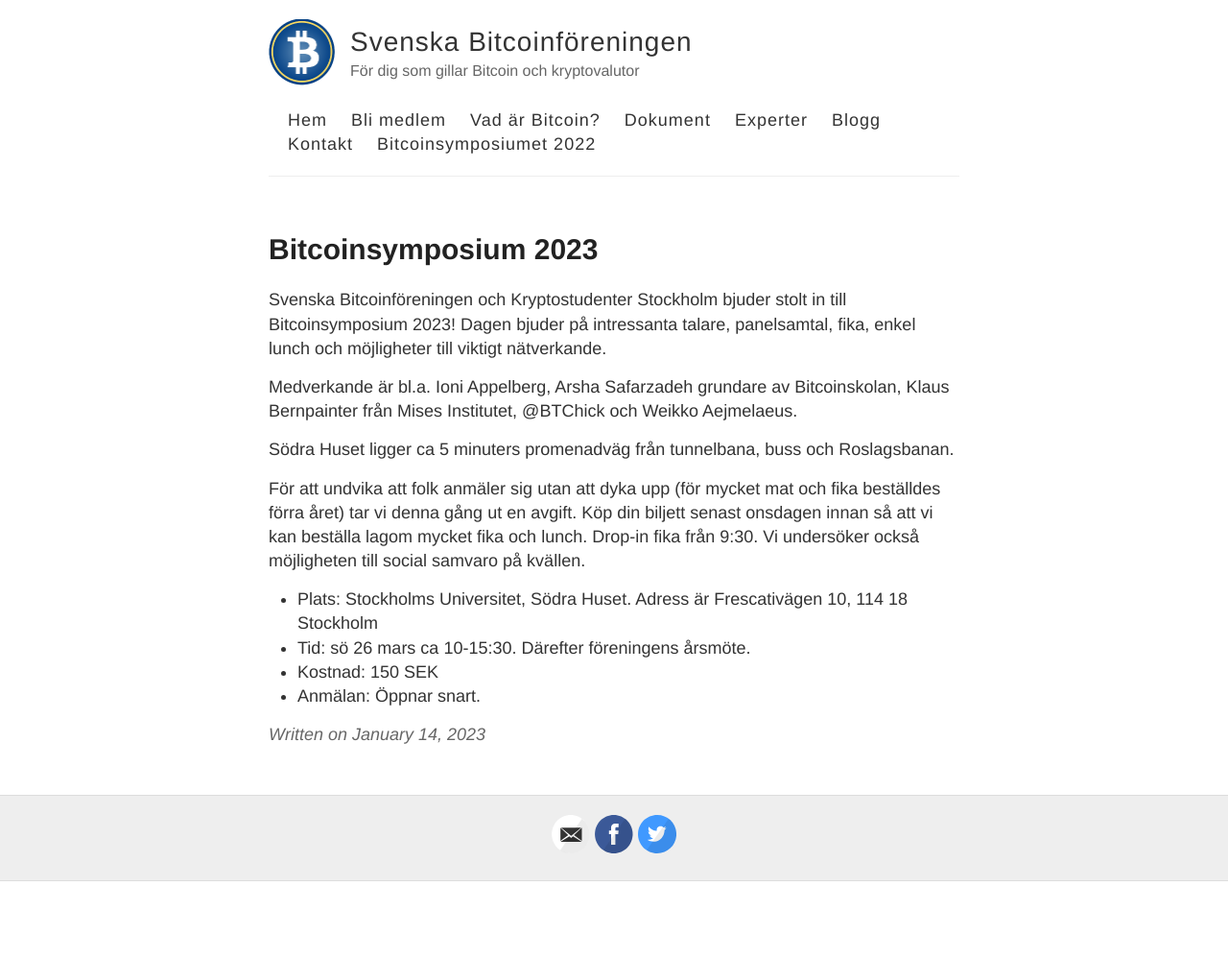
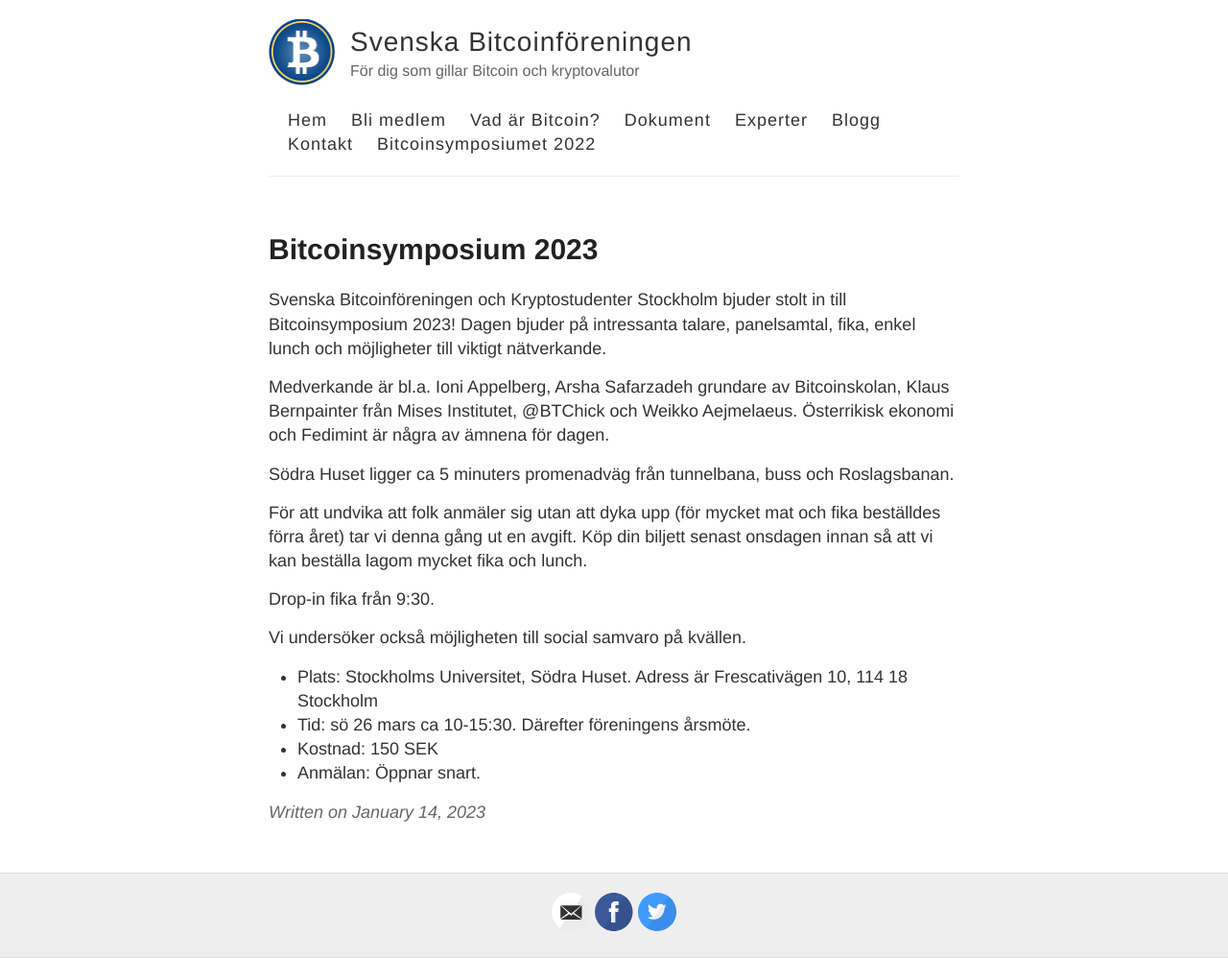
Before and after one commit to bitcoinforeningen/bitcoinforeningen.github.io, a Jekyll site: the page built from _posts/2023-01-14-symposium.md, in a window 1280 px wide. Shown: the whole page at 96% size. Built offline with Jekyll 4.4.1, drawn with Linux system fonts in a browser that asks for light colours; before the commit the page ends 918 px from its top, so only the background shows below that.

Commit message:
Update 2023-01-14-symposium.md

```diff
--- a/_posts/2023-01-14-symposium.md
+++ b/_posts/2023-01-14-symposium.md
@@ -5,12 +5,15 @@ title: Bitcoinsymposium 2023
 
 Svenska Bitcoinföreningen och Kryptostudenter Stockholm bjuder stolt in till Bitcoinsymposium 2023! Dagen bjuder på intressanta talare, panelsamtal, fika, enkel lunch och möjligheter till viktigt nätverkande.
 
-Medverkande är bl.a. Ioni Appelberg, Arsha Safarzadeh grundare av Bitcoinskolan, Klaus Bernpainter från Mises Institutet, @BTChick och Weikko Aejmelaeus.
+Medverkande är bl.a. Ioni Appelberg, Arsha Safarzadeh grundare av Bitcoinskolan, Klaus Bernpainter från Mises Institutet, @BTChick och Weikko Aejmelaeus. Österrikisk ekonomi och Fedimint är några av ämnena för dagen.
 
 Södra Huset ligger ca 5 minuters promenadväg från tunnelbana, buss och Roslagsbanan.
 
-För att undvika att folk anmäler sig utan att dyka upp (för mycket mat och fika beställdes förra året) tar vi denna gång ut en avgift. Köp din biljett senast onsdagen innan så att vi kan beställa lagom mycket fika och lunch. Drop-in fika från 9:30. Vi undersöker också möjligheten till social samvaro på kvällen.
+För att undvika att folk anmäler sig utan att dyka upp (för mycket mat och fika beställdes förra året) tar vi denna gång ut en avgift. Köp din biljett senast onsdagen innan så att vi kan beställa lagom mycket fika och lunch.
 
+Drop-in fika från 9:30.
+
+Vi undersöker också möjligheten till social samvaro på kvällen.
 
 * Plats: Stockholms Universitet, Södra Huset. Adress är Frescativägen 10, 114 18 Stockholm
 * Tid: sö 26 mars ca 10-15:30. Därefter föreningens årsmöte.
```
